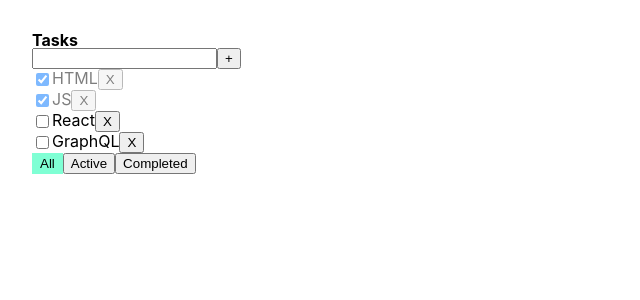
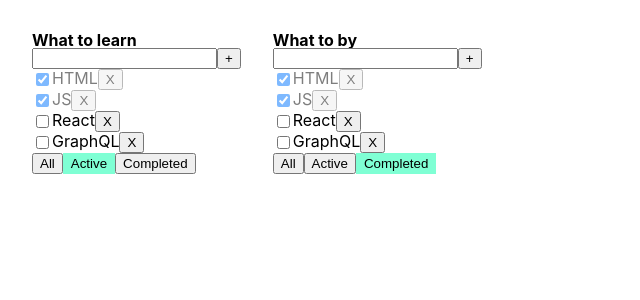
Before and after one commit to AlexandrShnipov/todolist-ts, a React (Create React App) app: page / in a window 1280 px wide. Shown: the top 300 px of the page, without its empty margins (0-640 px from the left). Built offline with nearby package versions, Linux system fonts and the light colour scheme.

Commit message:
add const todoLists for map Todolist

```diff
--- a/src/App.tsx
+++ b/src/App.tsx
@@ -5,6 +5,11 @@
 import {v1} from 'uuid';
 
 export type FilterValuesType = 'all' | 'active' | 'completed'
+export type TodoListType = {
+    id: string
+    title: string
+    filter: FilterValuesType
+}
 
 const App = () => {
     const [tasks, setTasks] = useState<Array<TasksType>>(
@@ -56,17 +61,30 @@
         setTasks([...tasks])
     }
 
+    const todoLists:Array<TodoListType> = [
+        {id: v1(), title: 'What to learn', filter: 'active'},
+        {id: v1(), title: 'What to by', filter: 'completed'}
+    ]
+
     return (
         <div className="App">
+            {
+                todoLists.map(tl => {
+                    return (
                         <Todolist
-                title={'Tasks'}
+                            title={tl.title}
                             tasks={tasksForTodoList}
                             removeTask={removeTask}
                             changedFilter={changedFilter}
                             addTask={addTask}
                             changeTaskStatus={changeStatus}
-                filter = {filter}
+                            filter={tl.filter}
                         />
+                    )
+
+                })
+            }
+
         </div>
     );
 }
```
Lines whose indentation alone changed are shown as unchanged.
